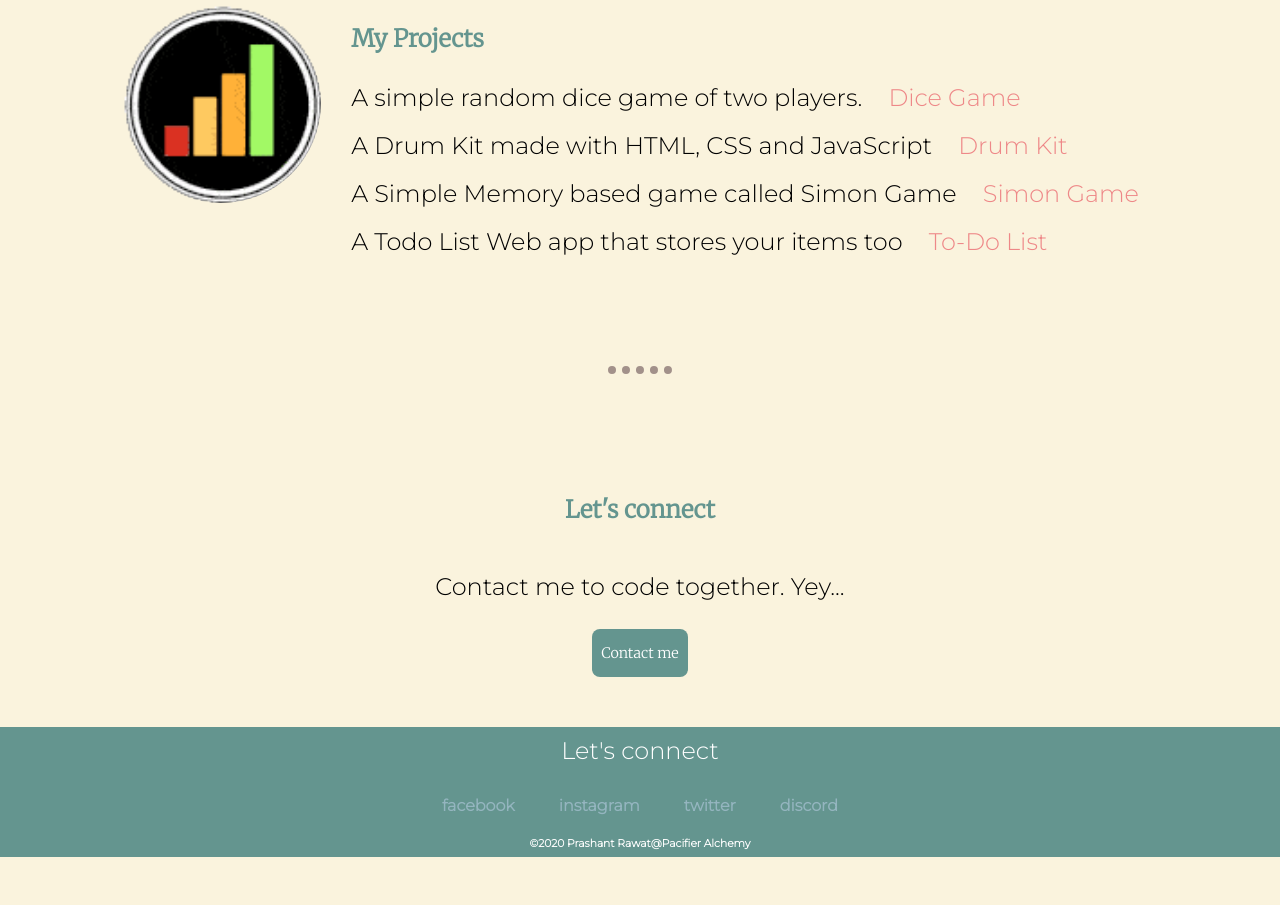
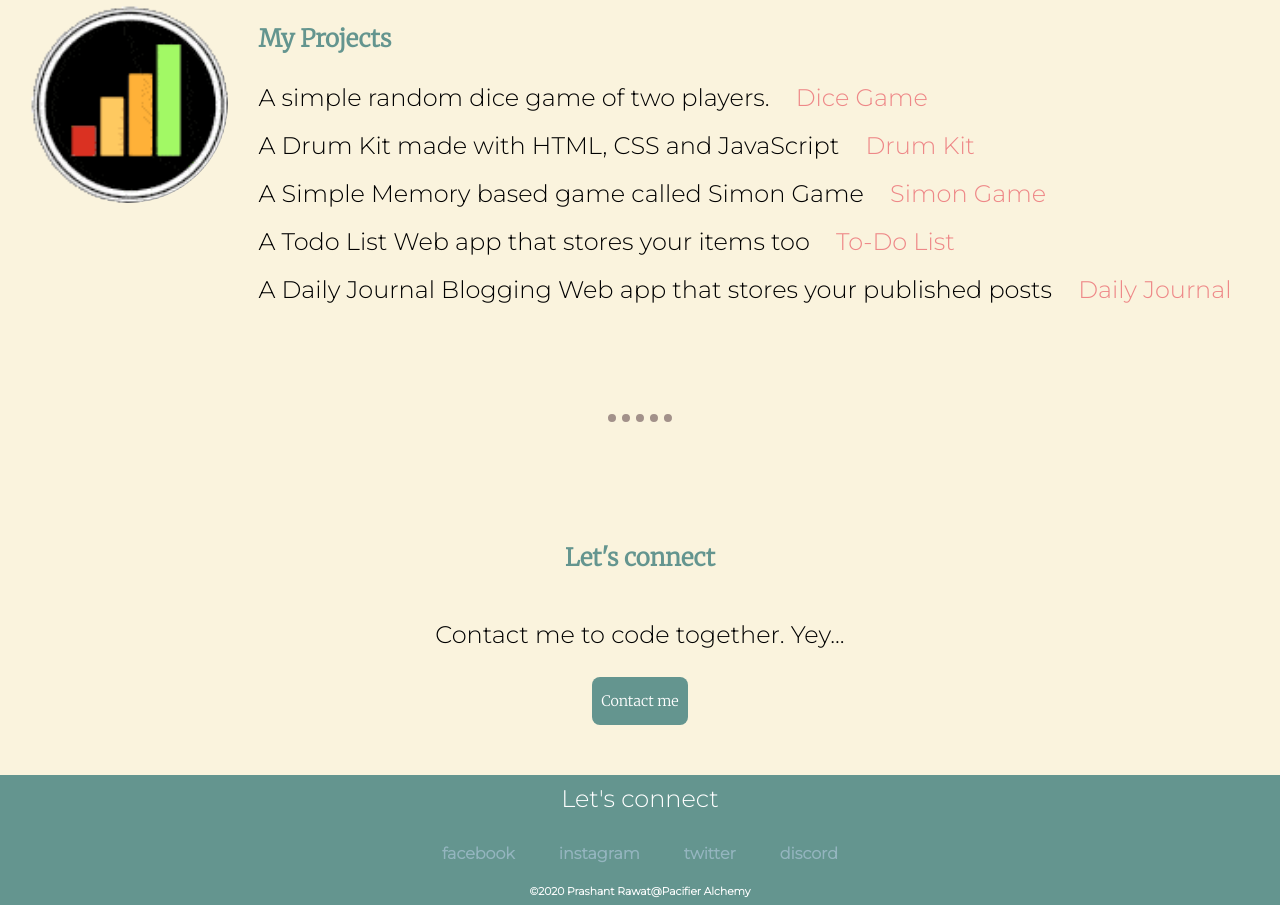
Before and after one commit to pacifier121/Pacifier-Alchemy, a plain HTML site: page index.html in a window 1280 px wide. Shown: the part 2632-3537 px from the top of the page. Before the commit the page ends 3489 px from the top, so only its background shows below. Drawn offline with Linux system fonts and the light colour scheme.

Commit message:
Added link to my web app Daily Journal

```diff
--- a/index.html
+++ b/index.html
@@ -78,6 +78,9 @@
         <p>A Todo List Web app that stores your items too
           <a class="link-pink" href="https://pacifieralchemytodolist.herokuapp.com/">To-Do List</a>
         </p>
+        <p>A Daily Journal Blogging Web app that stores your published posts
+          <a class="link-pink" href="https://pacifieralchemyblogger.herokuapp.com/">Daily Journal</a>
+        </p>
     </div>
       </div>
     </div>
```
